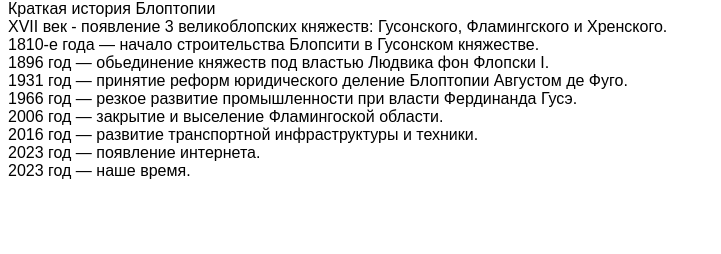
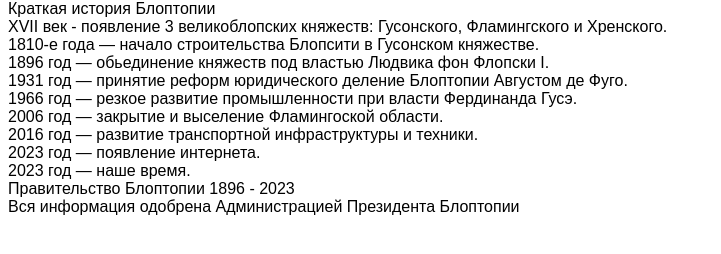
Before and after one commit to bloptopia-internet/bloptopia-site.bt, a plain HTML site: page istoriya.html in a window 1280 px wide. Shown: the part 56-310 px from the top of the page, without its empty margins (0-721 px from the left). Drawn offline with Linux system fonts and the light colour scheme.

Commit message:
Update istoriya.html

```diff
--- a/istoriya.html
+++ b/istoriya.html
@@ -20,6 +20,10 @@
     <div><a>2016 год — развитие транспортной инфраструктуры и техники.</a></div>
     <div><a>2023 год — появление интернета.</a></div>
     <div><a>2023 год — наше время.</a></div>
+    <footer><div>
+      <a>Правительство Блоптопии 1896 - 2023</a></div><div>
+      <a>Вся информация одобрена Администрацией Президента Блоптопии</a></div>
+    </footer>
   </body>
     </font>
 </html>
```
